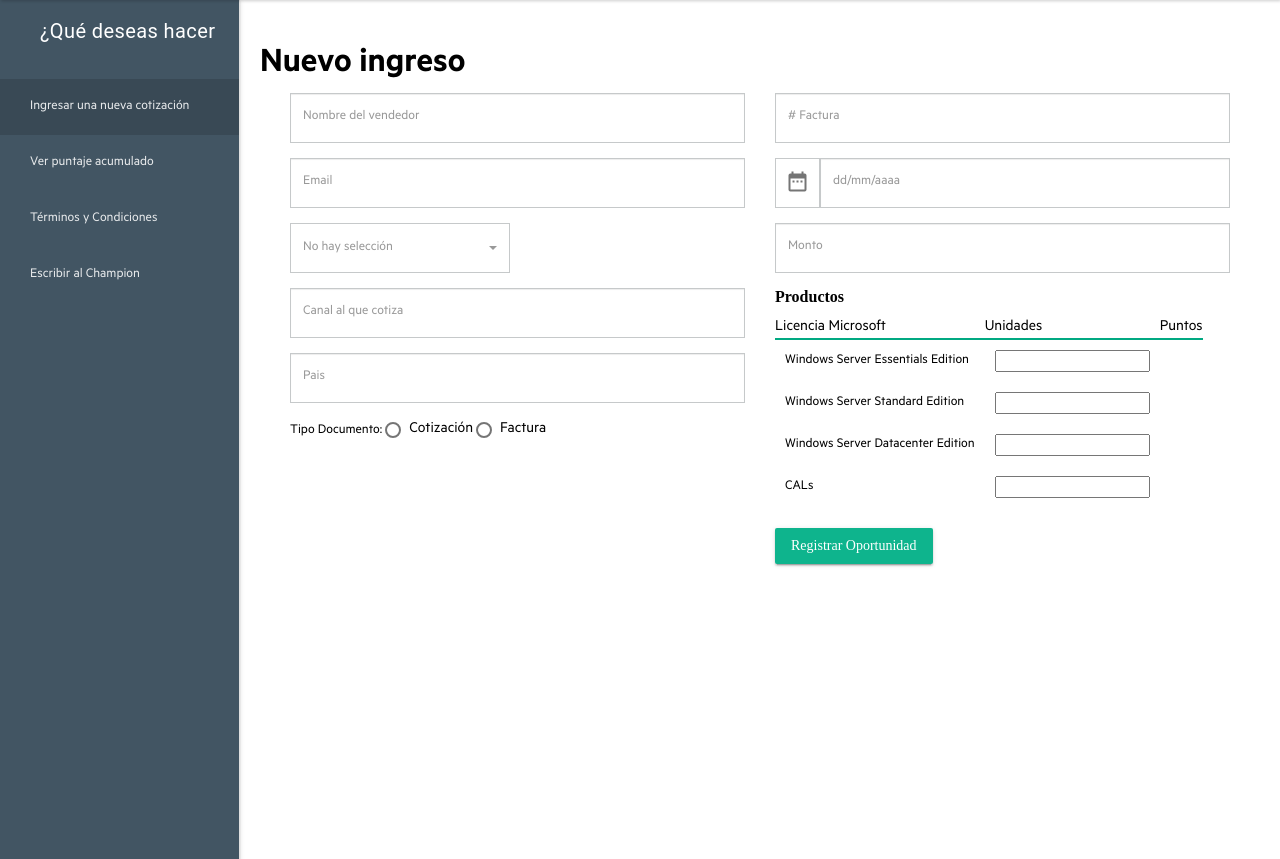
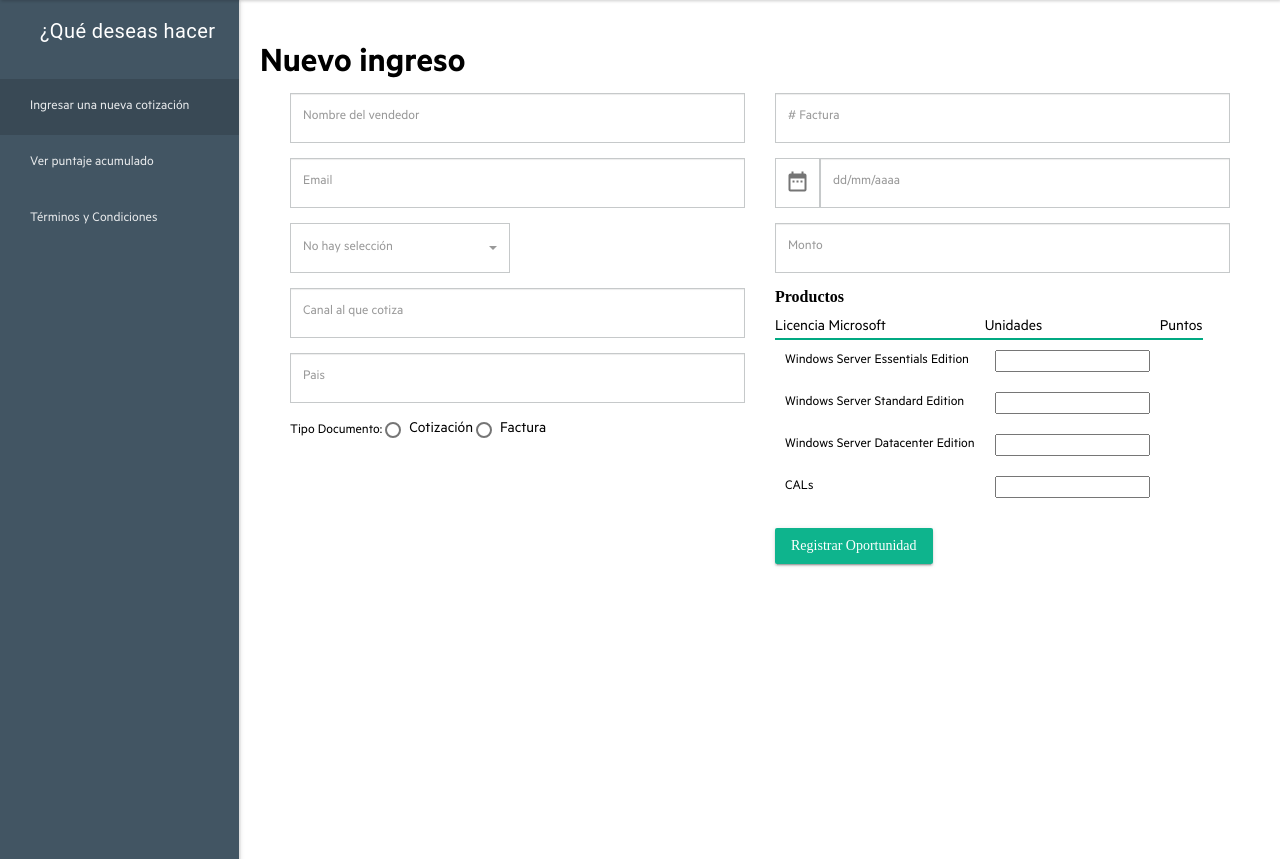
Before and after one commit to PedroYturrizaga/HPEMicrosoft, a CodeIgniter app: page /HPEMicrosoft/index.php/solicitud/index in a window 1280 px wide. Shown: the part 76-935 px from the top of the page. Run offline with CodeIgniter, Linux system fonts and the light colour scheme; data that the repository does not hold is empty; some libraries are stand-ins or nearby versions; some web fonts are replaced.

```diff
--- a/application/views/V_Solicitud.php
+++ b/application/views/V_Solicitud.php
@@ -42,7 +42,7 @@
                 <a id="cotizacion" class="mdl-navigation__link active" onclick="goToMenu(this.id)">Ingresar una nueva cotizaci&oacute;n</a>
                 <a id="puntaje" class="mdl-navigation__link" onclick="goToMenu(this.id)">Ver puntaje acumulado</a>
                 <a id="terminos" class="mdl-navigation__link" onclick="goToMenu(this.id)">T&eacute;rminos y Condiciones</a>
-                <a id="champion" class="mdl-navigation__link" onclick="goToMenu(this.id)" ="">Escribir al Champion</a>
+                <!-- <a id="champion" class="mdl-navigation__link" onclick="goToMenu(this.id)" ="">Escribir al Champion</a> -->
             </nav>
         </div>
         <main class="mdl-layout__content">
@@ -205,11 +205,11 @@
                     </div>
                 </div>
             </section>
-            <section id="section-champion" class="js-section js-section--menu js-opacity-done">
+            <!-- <section id="section-champion" class="js-section js-section--menu js-opacity-done">
                 <div class="js-container">
                     <h2 class="js-title">Escr&iacute;benos</h2>
                 </div>
-            </section>
+            </section> -->
         </main>
     </div>
     <!--MODAL-->
```
